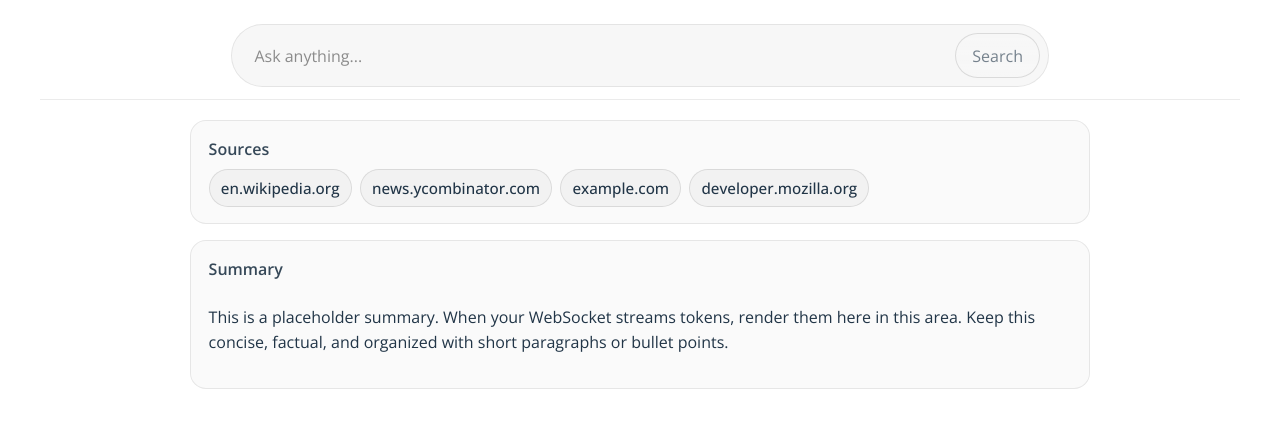
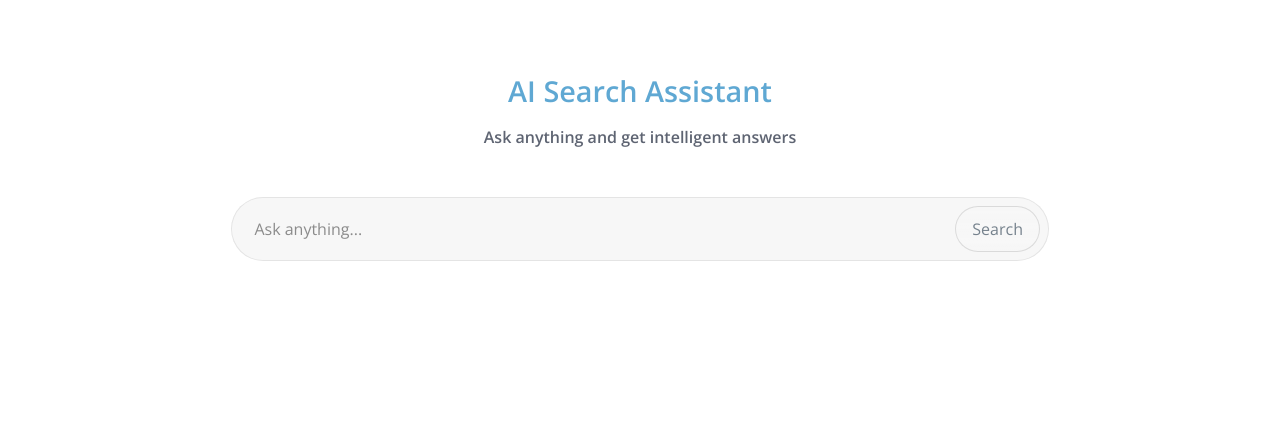
Before and after one commit to Claudia-teng/ai-search-frontend, a React (Vite) app: page / in a window 1280 px wide. Shown: the top 428 px of the page. Built offline with nearby package versions, Linux system fonts and the light colour scheme.

Commit message:
feat: add websocket interaction and css styles

```diff
--- a/src/App.css
+++ b/src/App.css
@@ -6,9 +6,10 @@ body {
 #root {
   max-width: 1200px;
   margin: 0 auto;
-  padding: 1.5rem;
+  padding: 3rem 1.5rem;
   text-align: left;
   width: 100%;
+  background-color: f6fff8;
 }
 
 /* App scaffolding */
@@ -26,7 +27,6 @@ body {
   z-index: 10;
   backdrop-filter: blur(8px);
   background: color-mix(in oklab, transparent 70%, currentColor 0%);
-  border-bottom: 1px solid rgba(127, 127, 127, 0.2);
   padding-bottom: 0.75rem;
 }
 
@@ -72,7 +72,7 @@ body {
 
 .search-button:hover {
   transform: translateY(-1px);
-  border-color: rgba(100, 108, 255, 0.8);
+  border-color: #5fa8d3;
 }
 
 .search-button:disabled {
@@ -138,7 +138,7 @@ body {
 }
 
 .chip:hover {
-  border-color: rgba(100, 108, 255, 0.85);
+  border-color: #5fa8d3;
   transform: translateY(-1px);
 }
 
@@ -179,3 +179,47 @@ body {
     border-color: rgba(0, 0, 0, 0.1);
   }
 }
+
+.loader {
+  margin: 5rem auto;
+  width: 40px;
+  height: 40px;
+  --c: no-repeat linear-gradient(#5fa8d3 0 0);
+  background: var(--c), var(--c), var(--c), var(--c);
+  background-size: 21px 21px;
+  animation: l5 1.5s infinite cubic-bezier(0.3, 1, 0, 1);
+}
+@keyframes l5 {
+  0% {
+    background-position: 0 0, 100% 0, 100% 100%, 0 100%;
+  }
+  33% {
+    background-position: 0 0, 100% 0, 100% 100%, 0 100%;
+    width: 60px;
+    height: 60px;
+  }
+  66% {
+    background-position: 100% 0, 100% 100%, 0 100%, 0 0;
+    width: 60px;
+    height: 60px;
+  }
+  100% {
+    background-position: 100% 0, 100% 100%, 0 100%, 0 0;
+  }
+}
+
+h1 {
+  color: #5fa8d3;
+  margin: 1.5rem 0 1rem 0;
+  font-weight: 600;
+  line-height: 1.3;
+  font-size: 1.8rem;
+  text-align: center;
+}
+
+header p {
+  color: #5e6472;
+  font-weight: 600;
+  text-align: center;
+  margin-bottom: 3rem;
+}
--- a/src/App.tsx
+++ b/src/App.tsx
@@ -1,31 +1,70 @@
-import { useState } from 'react'
+import { useRef, useState } from 'react'
 import './App.css'
+
+const WS_URL = 'ws://localhost:8080/ws'
 
 function App() {
   const [query, setQuery] = useState('')
   const [isSearching, setIsSearching] = useState(false)
+  const [sources, setSources] = useState<string[]>([])
+  const [summary, setSummary] = useState<string>('')
+  const wsRef = useRef<WebSocket | null>(null)
 
-  // Placeholder data for layout only
-  const [sources] = useState<string[]>([
-    'https://en.wikipedia.org/wiki/Perplexity_AI',
-    'https://news.ycombinator.com/',
-    'https://example.com/article',
-    'https://developer.mozilla.org/en-US/docs/Web/JavaScript'
-  ])
-  const [summary] = useState<string>(
-    'This is a placeholder summary. When your WebSocket streams tokens, render them here in this area. Keep this concise, factual, and organized with short paragraphs or bullet points.'
-  )
+  function connectAndSend(q: string) {
+    setIsSearching(true)
+
+    // Close any existing connection before reconnecting
+    if (wsRef.current && (wsRef.current.readyState === WebSocket.OPEN || wsRef.current.readyState === WebSocket.CONNECTING)) {
+      wsRef.current.close()
+    }
+    setSources([])
+    setSummary('')
+
+    // Create new WebSocket connection
+    const ws = new WebSocket(WS_URL)
+    wsRef.current = ws
+
+    // Send query to server
+    ws.onopen = () => {
+      if (q.trim()) {
+        ws.send(q.trim())
+      }
+    }
+
+    // Handle incoming messages
+    ws.onmessage = (event: MessageEvent) => {
+      console.log('onmessage', JSON.parse(event.data))
+      const data = JSON.parse(event.data)
+      if (data.type === 'tool_response') {
+        const urls = JSON.parse(data.content.content).urls
+        setSources(urls)
+        setIsSearching(false)
+      } else if (data.type === 'stream') {
+        setSummary((s) => s + data.content.content)
+      }
+    }
+
+    // Handle connection close
+    ws.onclose = () => {
+      wsRef.current = null
+      setIsSearching(false)
+    }
+
+    // Handle connection error
+    ws.onerror = () => {}
+  }
 
   function handleSubmit(e: React.FormEvent<HTMLFormElement>) {
     e.preventDefault()
     setIsSearching(true)
-    // No backend integration yet—this just shows the disabled state briefly.
-    window.setTimeout(() => setIsSearching(false), 800)
+    connectAndSend(query)
   }
 
   return (
     <div className='app'>
       <header className='header'>
+        <h1>AI Search Assistant</h1>
+        <p>Ask anything and get intelligent answers</p>
         <form className='search' onSubmit={handleSubmit}>
           <input className='search-input' type='search' placeholder='Ask anything...' aria-label='Search' value={query} onChange={(e) => setQuery(e.target.value)} />
           <button className='search-button' type='submit' disabled={isSearching || query.trim() === ''} aria-label='Submit search' title='Search'>
@@ -36,10 +75,12 @@ function App() {
 
       <main className='content'>
         <div className='thread'>
+          {isSearching && <div className='loader'></div>}
+          {sources.length > 0 && (
             <div className='message sources'>
               <div className='message-title'>Sources</div>
               <div className='source-list'>
-              {sources.slice(0, 4).map((url, i) => {
+                {sources.map((url, i) => {
                   let label = url
                   try {
                     label = new URL(url).hostname.replace('www.', '')
@@ -54,13 +95,16 @@ function App() {
                 })}
               </div>
             </div>
+          )}
 
+          {summary && (
             <div className='message summary'>
               <div className='message-title'>Summary</div>
               <div className='message-body'>
                 <p>{summary}</p>
               </div>
             </div>
+          )}
         </div>
       </main>
     </div>
```
Lines whose indentation alone changed are shown as unchanged.
